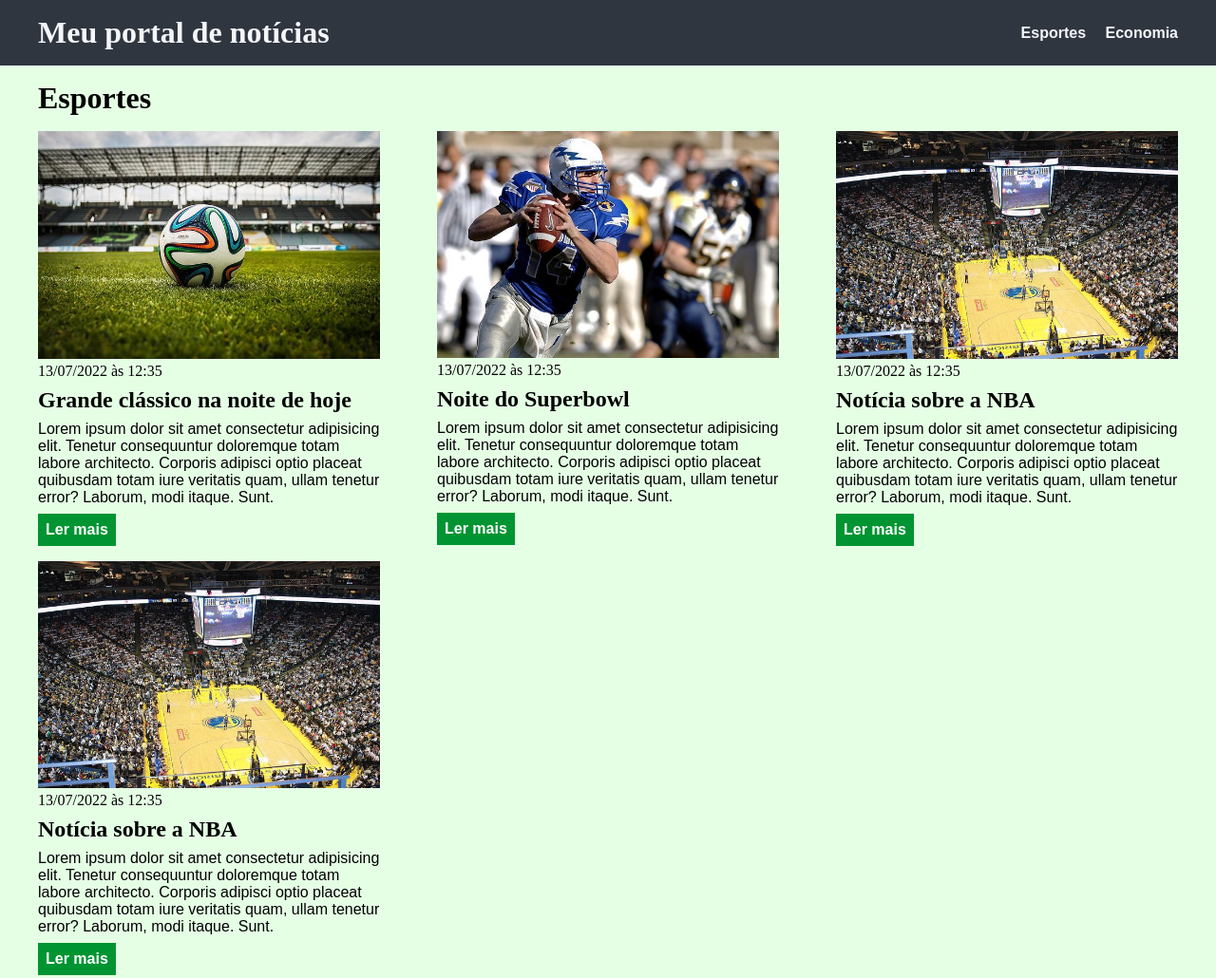
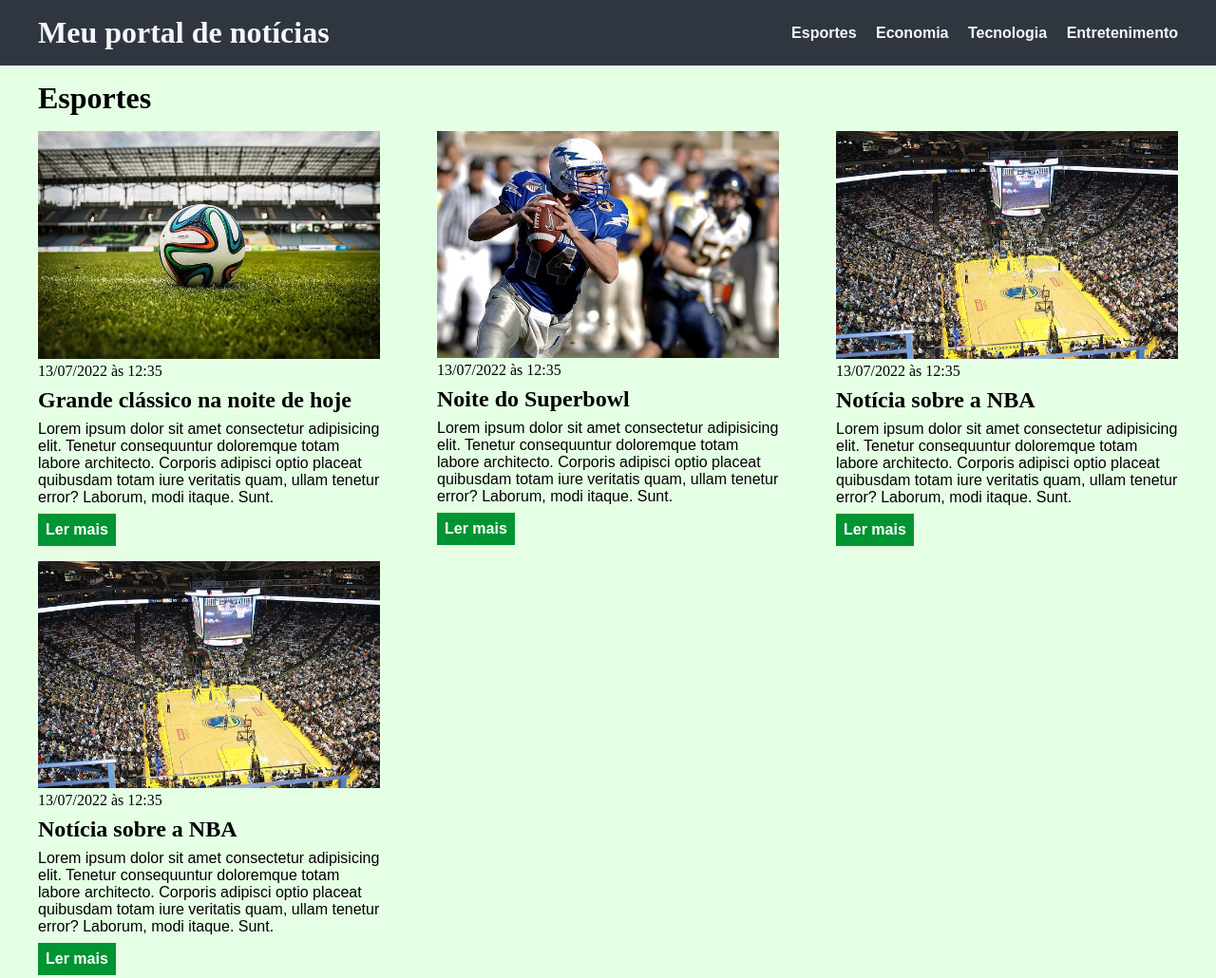
Before and after one commit to Duartealex18/exercicio_ebac_html, a plain HTML site: page index.html in a window 1280 px wide. Shown: the top 1030 px of the page at 95% size. Drawn offline with Linux system fonts and the light colour scheme.

Commit message:
index.html
Faltou alguns detalhes que já foram preenchidos.

```diff
--- a/index.html
+++ b/index.html
@@ -18,6 +18,12 @@
                 </li>
                 <li>
                     <a href="#economy" title="Ir para a seção de notícias">Economia</a>
+                </li>
+                 <li>
+                    <a href="#tecnologia" title="Ir para a seção de Tecnologia">Tecnologia</a>
+                </li>
+                 <li>
+                    <a href="#entretenimento" title="Ir para a seção de Entretenimento">Entretenimento</a>
                 </li>
             </ul>
         </nav>
```
